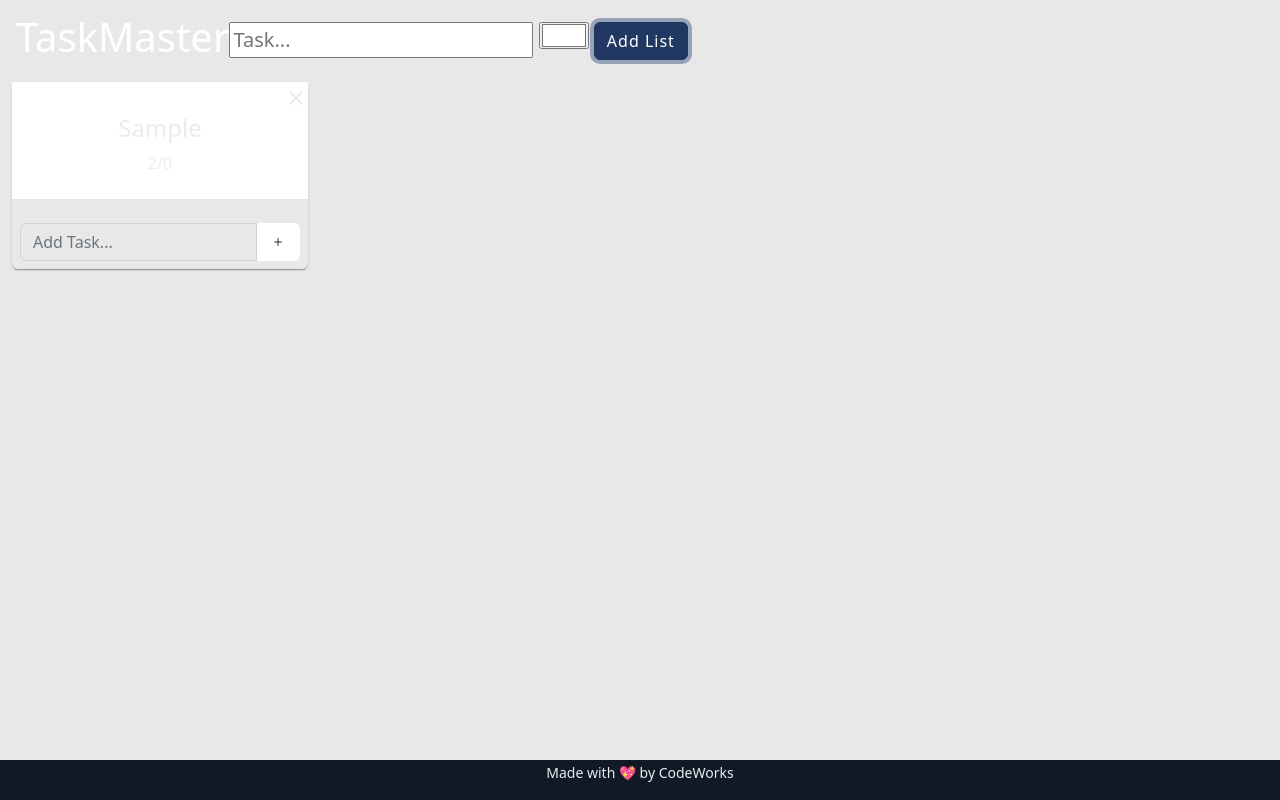
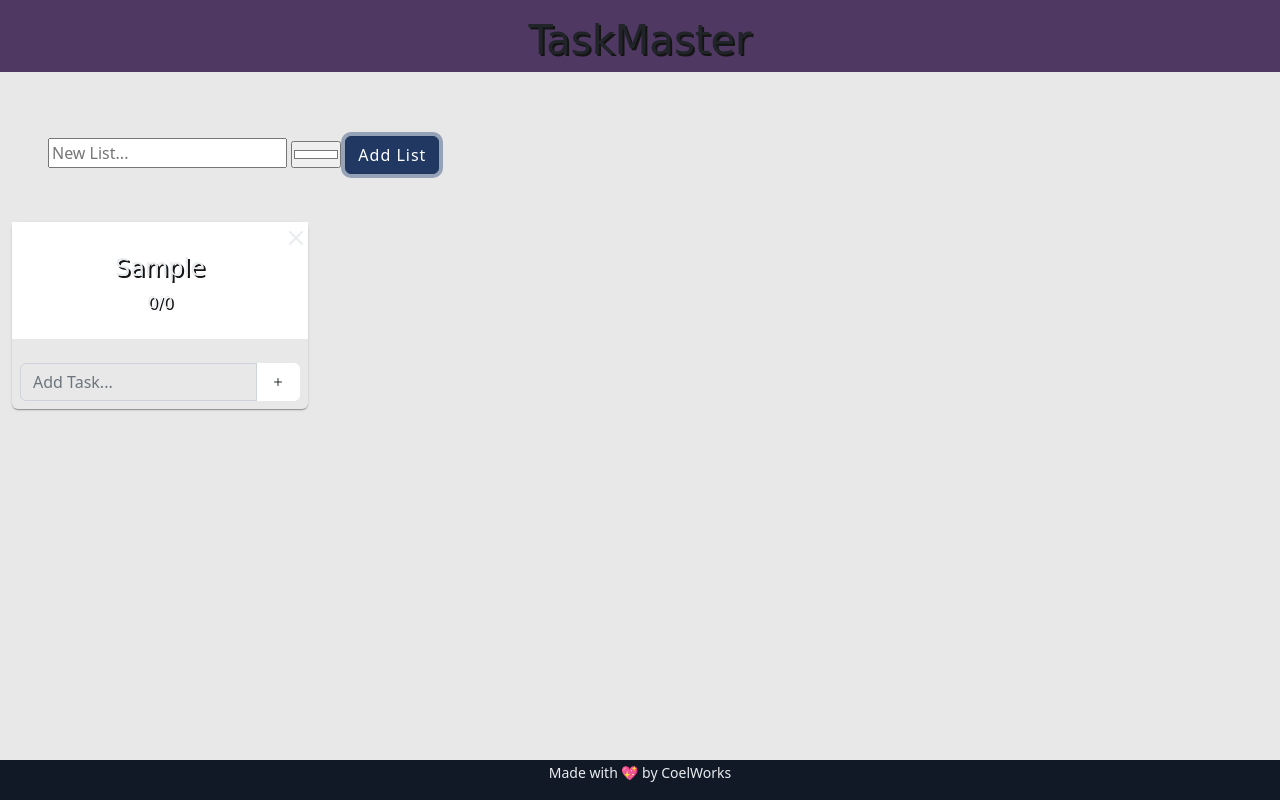
Before and after one commit to CoelAllen/taskmaster, a website with bundled scripts: page index.html in a window 1280 px wide. Both pictures are taken after typing "Sample" into the empty fields and a click on the button "Add List". Built offline with nearby package versions, Linux system fonts and the light colour scheme; a script that the page names is missing; a web font is replaced by a local one.

Commit message:
saturday evening

```diff
--- a/app/Controllers/TasksController.js
+++ b/app/Controllers/TasksController.js
@@ -1,41 +1,40 @@
 import { appState } from "../AppState.js"
+import { tasksService } from "../Services/TasksService.js"
 import { getFormData } from "../Utils/FormHandler.js"
 import { setHTML } from "../Utils/Writer.js"
-import { tasksService } from "../Services/TasksService.js"
 
 
 
 export class TasksController{
   constructor(){
-
+   console.log("tasks controller says eat it!");
 
 
   }
   addTask(listId){
    try {
-    // @ts-ignore
+    console.log("List id: ", listId);
+
      window.event.preventDefault()
      // @ts-ignore
-    let form = window.event.target
+     const form = window.event.target
      let formData = getFormData(form)
+     console.log("Task from controller:", formData)
+     // @ts-ignore
      formData.listId = listId
-    console.log('is tasks working?',formData);
+     console.log(formData, "data");
      tasksService.addTask(formData)
      // @ts-ignore
      form.reset()
-
-
     } catch (error) {
      console.error(error);
     }
-
   }
   removeTask(id){
     if (window.confirm('Are you sure you want to remove this?')){
       tasksService.removeTask(id)
     }
   }
-
   toggleTaskComplete(id){
     tasksService.toggleTaskComplete(id)
   }
--- a/app/Models/List.js
+++ b/app/Models/List.js
@@ -1,12 +1,12 @@
 import { appState } from "../AppState.js";
+import { tasksService } from "../Services/TasksService.js";
 import { generateId } from "../Utils/generateId.js";
 
 export class List{
   constructor(data){
-    this.id = generateId()
+    this.id = data.id || generateId()
     this.name = data.name
-    this.color=data.color
-
+    this.color = data.color
   }
 
   get ListTemplate(){
@@ -17,11 +17,10 @@ export class List{
           <i class="p-1 bi bi-x-lg" onclick="app.listsController.removeList('${this.id}')" title = "Remove List" ></i>
         </div>
         <div class='text-center text-light pb-2' style= 'background-color: ${this.color}' >
-          <h4>${this.name}</h4>
-          <p>2/${this.Tasks.length}</p>
+          <h4 class="listText">${this.name}</h4>
+          <p class="listText" >${this.TasksComplete}/${this.Tasks.length}</p>
         </div>
-        <ul class="list-group elevation-2 mb-3">
-          <!--REVIEW do this tomorrow-->
+        <ul id = "tasks" class="list-group elevation-2 mb-3">
           ${this.TaskTemplates}
         </ul>
         <form class="rounded p-2" onsubmit="app.tasksController.addTask('${this.id}')">
@@ -50,8 +49,12 @@ export class List{
 
 
   get Tasks(){
-  let tasks = appState.tasks.filter(t=>t.listId=this.id)
-  return tasks
+    let template = ''
+    let tasks = appState.tasks.filter(task => task.listId == this.id)
+    tasks.forEach(task => template += task.Template)
+    return tasks
 }
-
+ get TasksComplete(){
+   return this.Tasks.filter(t => t.taskComplete == true).length
 }
+}
--- a/app/Models/Task.js
+++ b/app/Models/Task.js
@@ -3,7 +3,7 @@ import { appState } from "../AppState.js"
 
 export class Task{
   constructor(data){
-    this.id = generateId()
+    this.id = data.id || generateId()
     this.listId= data.listId
     this.name = data.name
     this.taskComplete = data.taskComplete ||false
@@ -13,7 +13,7 @@ export class Task{
   get Template() {
     return /*html*/`
       <li class="col-12 list-group-item d-flex px-2 justify-content-between align-items-center">
-        <input onchange="app.tasksController.taskComplete('${this.id}')" type= "checkbox" ${this.taskComplete ? "checked" : ''}>
+        <input onchange="app.tasksController.toggleTaskComplete('${this.id}')" type= "checkbox" ${this.taskComplete ? "checked" : ''}>
         <p class="mt-3">${this.name}</p>
         <i onclick="app.tasksController.removeTask('${this.id}')" class="bi bi-x-circle selectable" title="Remove Task"></i>
       </li>
--- a/app/Services/ListsService.js
+++ b/app/Services/ListsService.js
@@ -8,6 +8,7 @@ class ListsService{
 
 
   createList(formData){
+    console.log("form data: ", formData);
     let list = new List(formData)
     appState.lists =[list, ...appState.lists]
     saveState('lists', appState.lists)
--- a/app/Services/TasksService.js
+++ b/app/Services/TasksService.js
@@ -17,8 +17,7 @@ class TasksService{
     let task = new Task(formData)
     appState.tasks = [task, ...appState.tasks]
     saveState('tasks', appState.tasks)
-    console.log(appState.tasks);
-
+    console.log(appState.tasks, "Hi from T-Serve");
   }
   removeTask(id){
     let tasks = appState.tasks.filter(t=> t.id !== id)
--- a/assets/style/style.css
+++ b/assets/style/style.css
@@ -1 +1,10 @@
 /* BASIC STYLES HERE */
+.listText {
+  text-shadow: 2px 2px rgb(20, 20, 20);
+  font-family: 'Grechen Fuemen', cursive;
+}
+
+h1 {
+  font-family: 'Grechen Fuemen', cursive;
+  font-size: 5rem;
+}
--- a/index.html
+++ b/index.html
@@ -12,26 +12,30 @@
     integrity="sha512-fXnjLwoVZ01NUqS/7G5kAnhXNXat6v7e3M9PhoMHOTARUMCaf5qNO84r5x9AFf5HDzm3rEZD8sb/n6dZ19SzFA=="
     crossorigin="anonymous" referrerpolicy="no-referrer" />
     <link rel="stylesheet" href="https://cdn.jsdelivr.net/npm/bootstrap-icons@1.5.0/font/bootstrap-icons.css">
-  <link rel="stylesheet" href="assets/style/main.css">
+  <link rel="preconnect" href="https://fonts.googleapis.com">
+<link rel="preconnect" href="https://fonts.gstatic.com" crossorigin>
+<link href="https://fonts.googleapis.com/css2?family=Grechen+Fuemen&display=swap" rel="stylesheet">
+    <link rel="stylesheet" href="assets/style/main.css">
   <link rel="stylesheet" href="assets/style/style.css">
   <title>TaskMasters</title>
 </head>
 
 <body>
-  <header>
-    <nav class="navbar navbar-dark navbar-expand  text-dark no-select">
-      <a class="navbar-brand ms-3 d-flex align-items-center" href="#">
+  <header class="bg bg-info listText text-center pt-3">
+
        <h1>TaskMaster</h1>
-       <form onsubmit="app.listsController.createList()">
-      <input required minlength='3' maxlength='15' type="text" name="name" placeholder="Task...">
-      <input type="color" name="color"  value="#ffffff" id="">
-      <button class="btn h-100 btn-primary" type="submit">Add List</button>
 
-        </form>
-      </a>
-    </nav>
   </header>
   <main>
+    <div class="m-5 pt-3 justify-content-start align-items-center">
+
+      <form onsubmit="app.listsController.createList()">
+        <input required minlength='3' maxlength='15' type="text" name="name" placeholder="New List...">
+        <input class="py-2" type="color" name="color"  value="#ffffff" id="">
+       <button class="btn btn-primary" type="submit">Add List</button>
+
+     </form>
+   </div>
     <div class="container-fluid">
       <div class="row" id="lists">
 
@@ -40,7 +44,7 @@
   </main>
   <footer class="bg-dark text-light">
     <div class="text-center no-select">
-      <p><small>Made with 💖 by CodeWorks</small></p>
+      <p><small>Made with 💖 by CoelWorks</small></p>
     </div>
   </footer>
 
```
Also changed, not shown: app/Controllers/ListsController.js (+4 -5 lines). Lines whose indentation alone changed are shown as unchanged.
